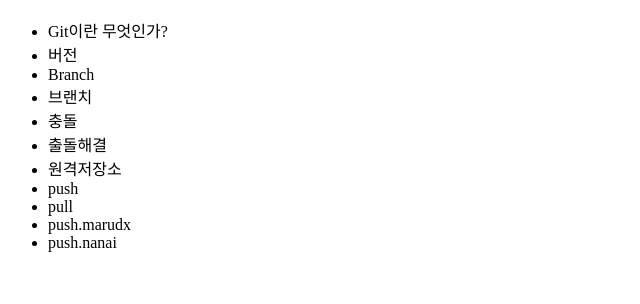
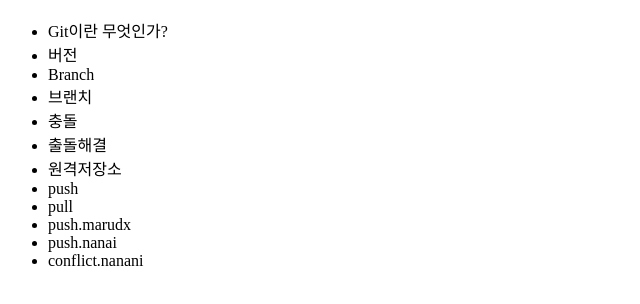
Before and after one commit to marudx/opentutorials_git_marudx, a plain HTML site: page index.html in a window 1280 px wide. Shown: the part 48-352 px from the top of the page, without its empty margins (0-640 px from the left). Drawn offline with Linux system fonts and the light colour scheme.

Commit message:
add conflict.nanani

```diff
--- a/index.html
+++ b/index.html
@@ -19,6 +19,7 @@
 			<li>pull</li>
 			<li>push.marudx</li>
 			<li>push.nanai</li>
+			<li>conflict.nanani</li>
 		</ul>
 	</body>
 </html>
```
